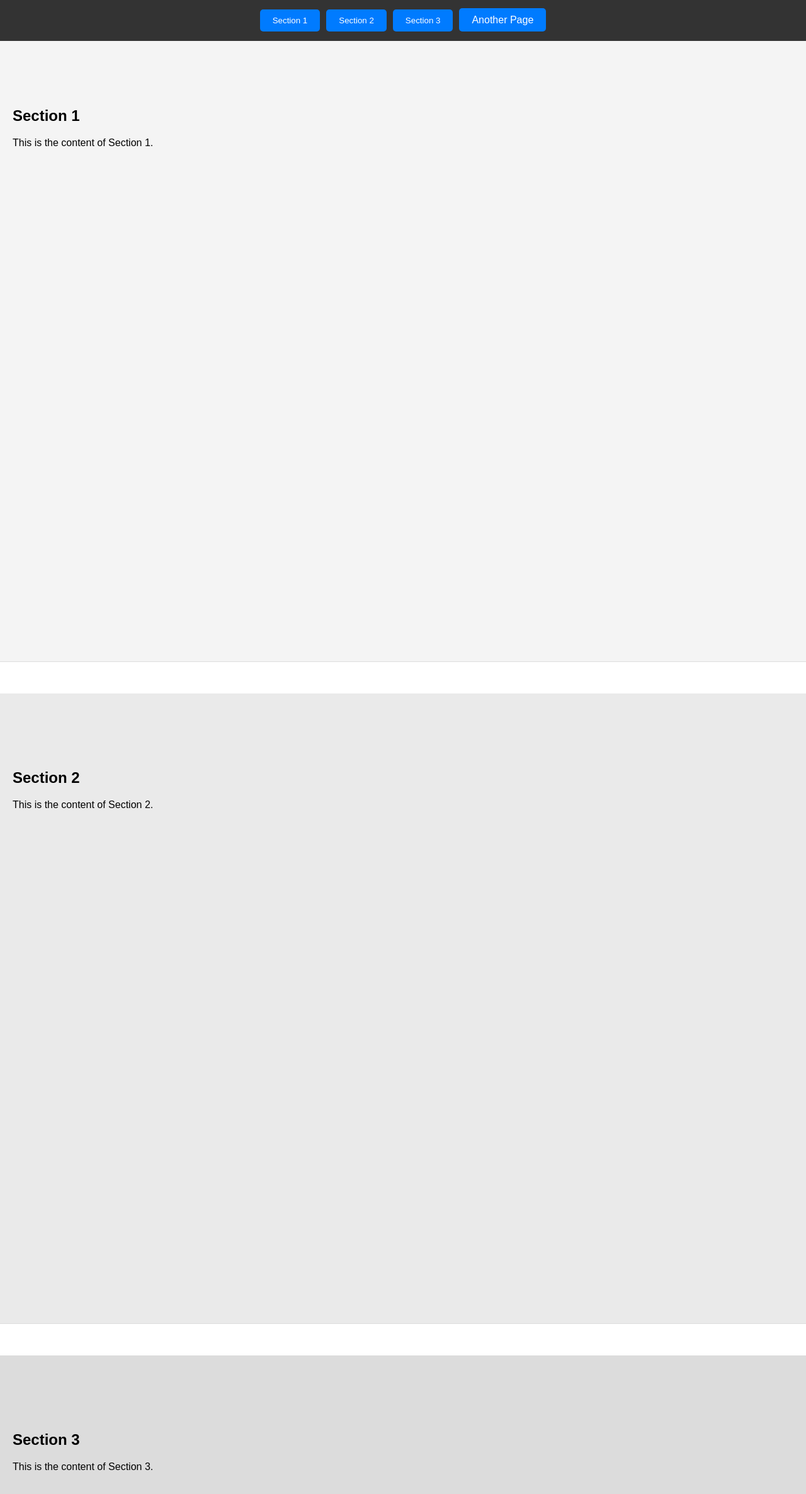
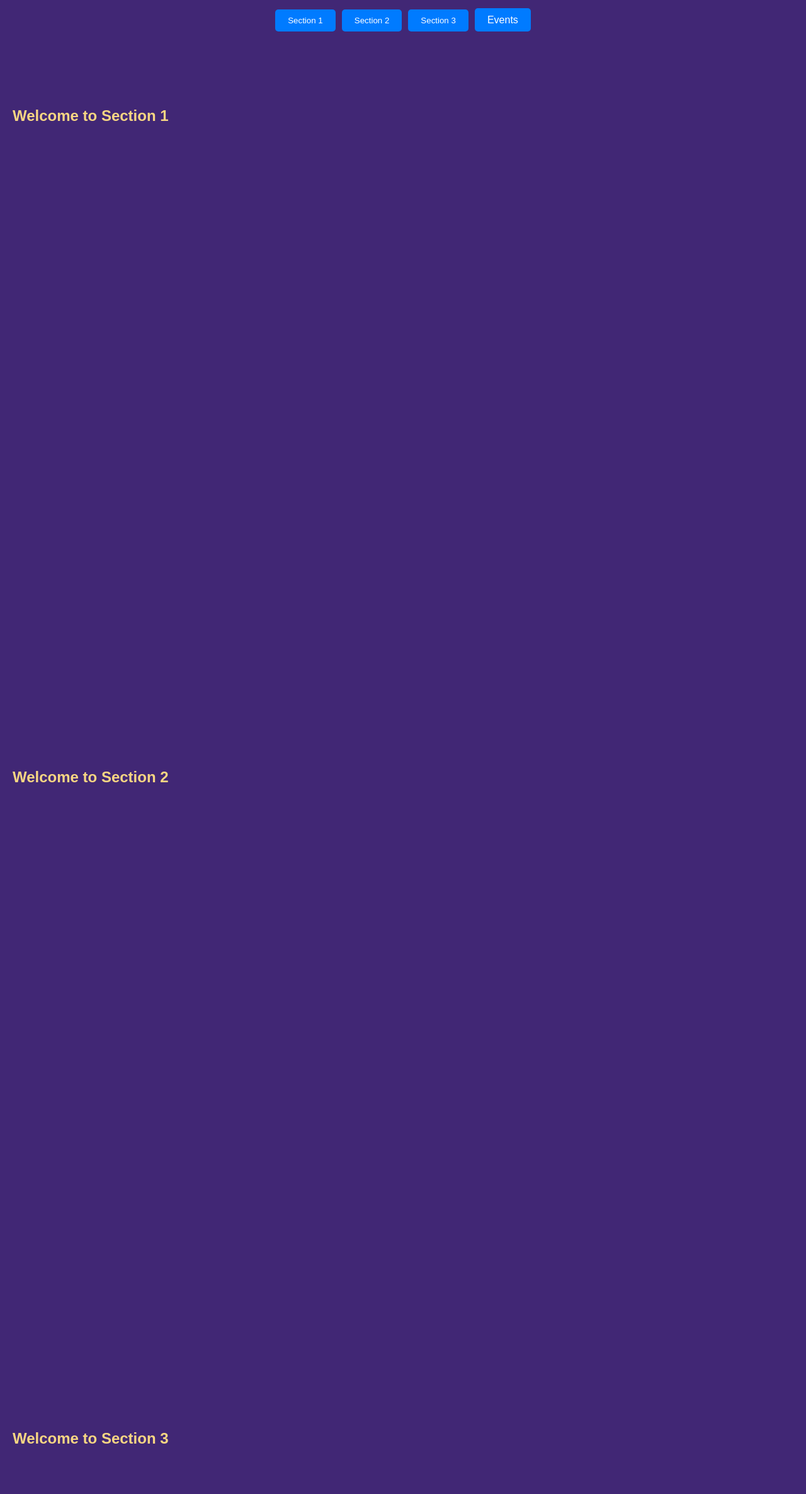
Before and after one commit to lunarhacks-org/lh-org, a React (Create React App) app: page / in a window 1280 px wide. Shown: the top 2372 px of the page at 63% size. Built offline with nearby package versions, Linux system fonts and the light colour scheme.

Commit message:
started basic color styling

```diff
--- a/src/App.js
+++ b/src/App.js
@@ -28,23 +28,26 @@ const App = () => {
           Section 3
         </button>
         <a href="/page" className="button">
-          Another Page
+          Events
         </a>
       </nav>
 
       {/* Sections */}
-      <section ref={section1Ref} className="section" style={{ backgroundColor: "#f4f4f4" }}>
-        <h1>Section 1</h1>
-        <p>This is the content of Section 1.</p>
+      <section ref={section1Ref} className="section">
+        <h1>Welcome to Section 1</h1>
+
       </section>
-      <section ref={section2Ref} className="section" style={{ backgroundColor: "#eaeaea" }}>
-        <h1>Section 2</h1>
-        <p>This is the content of Section 2.</p>
+
+      <section ref={section2Ref} className="section">
+        <h1>Welcome to Section 2</h1>
+
       </section>
-      <section ref={section3Ref} className="section" style={{ backgroundColor: "#dcdcdc" }}>
-        <h1>Section 3</h1>
-        <p>This is the content of Section 3.</p>
+
+      <section ref={section3Ref} className="section">
+        <h1>Welcome to Section 3</h1>
+
       </section>
+
     </div>
   );
 };
--- a/src/index.css
+++ b/src/index.css
@@ -1,20 +1,25 @@
+/* Global styles for body */
 body {
   font-family: Arial, sans-serif;
   margin: 0;
   padding: 0;
   scroll-behavior: smooth; /* Ensure smooth scrolling globally */
+  background-color: #412775; /* Dark purple background for the body */
 }
 
+/* Navigation bar */
 .nav {
   position: fixed;
   top: 0;
   width: 100%;
-  background-color: #333;
+  color: white;
+  background-color: #412775; /* Dark purple background for the nav */
   padding: 10px 0;
   text-align: center;
   z-index: 1000; /* Keep navigation on top */
 }
 
+/* Styling for buttons */
 .button {
   margin: 5px;
   padding: 10px 20px;
@@ -30,9 +35,43 @@ body {
   background-color: #0056b3;
 }
 
+/* Section styles */
 .section {
   padding: 100px 20px;
   margin-top: 50px; /* Prevent overlap with fixed nav */
-  border-bottom: 1px solid #ddd;
   height: 100vh; /* Ensure sections are full-screen for better scrolling */
+  background-color: #412775; /* Dark purple background for each section */
 }
+
+/* Style for AnotherPage */
+.another-page {
+  text-align: center;
+  padding: 50px;
+  background-color: #f7f2e0; /* Keep a different color for AnotherPage */
+  min-height: 100vh; /* Ensure the page takes up full screen */
+  color: #b91858;
+}
+
+.section{
+  color: #f7d683;
+}
+
+.event-button {
+  display: inline-block; /* Makes the link behave like a button */
+  padding: 15px 30px; /* Adds padding to the button */
+  font-size: 16px; /* Font size */
+  font-weight: bold; /* Makes the font bold */
+  text-align: center; /* Centers the text inside the button */
+  text-decoration: none; /* Removes the underline from the link */
+  background-color: #412775; /* Blue background color */
+  color: #f7d683; /* White text color */
+  border-radius: 8px; /* Rounded corners */
+  transition: all 0.3s ease; /* Smooth transition for hover effects */
+}
+
+/* Hover effect for the event button */
+.event-button:hover {
+  background-color: #412775; /* Darker blue when hovered */
+  color: #f7d683; /* Lighter text color on hover */
+  transform: scale(1.05); /* Slightly increase button size on hover */
+}
--- a/src/page.js
+++ b/src/page.js
@@ -1,14 +1,16 @@
 import React from "react";
-import "./index.css"; // Use the same CSS file for consistent styling
+import "./index.css"; // Use the global CSS file
 
-const Page = () => {
+const AnotherPage = () => {
   return (
-    <div className="page">
+    <div className="another-page">
+      {/* Styled button linking to the home page */}
+      <a href="/" className="event-button">LunarHacks</a>
+
       <h1>Welcome to Another Page</h1>
       <p>This is the content of the other page.</p>
-      <a href="/" className="button">Go Back to Home</a>
     </div>
   );
 };
 
-export default Page;
+export default AnotherPage;
```
